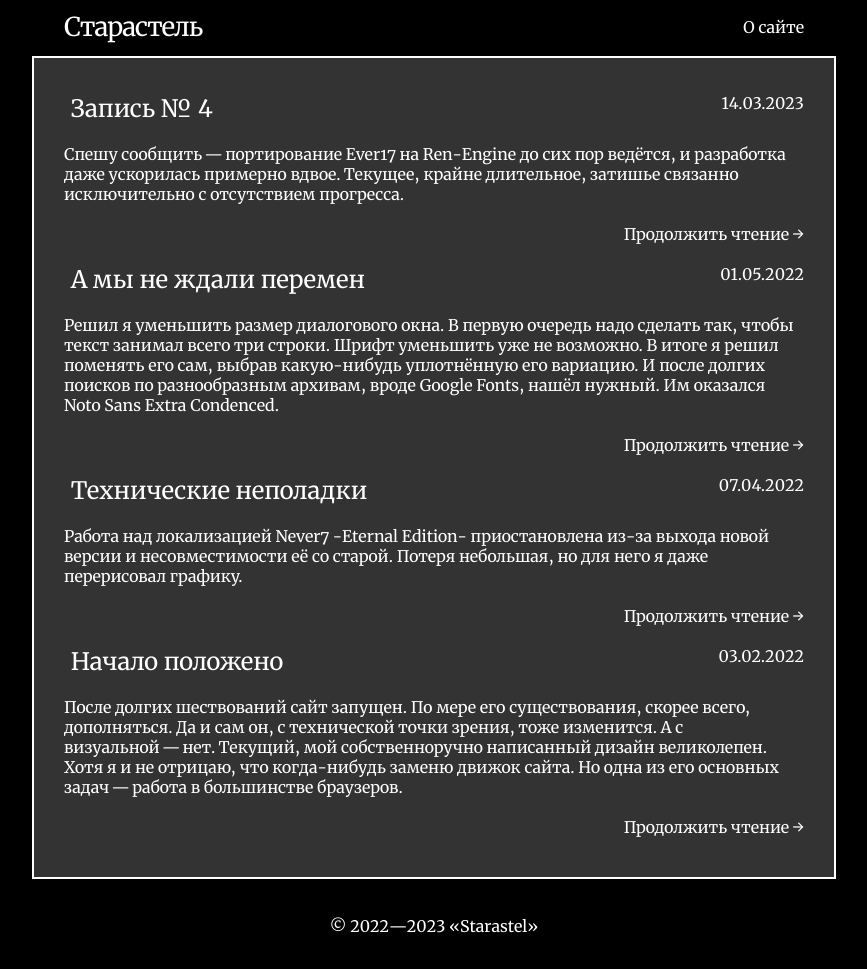
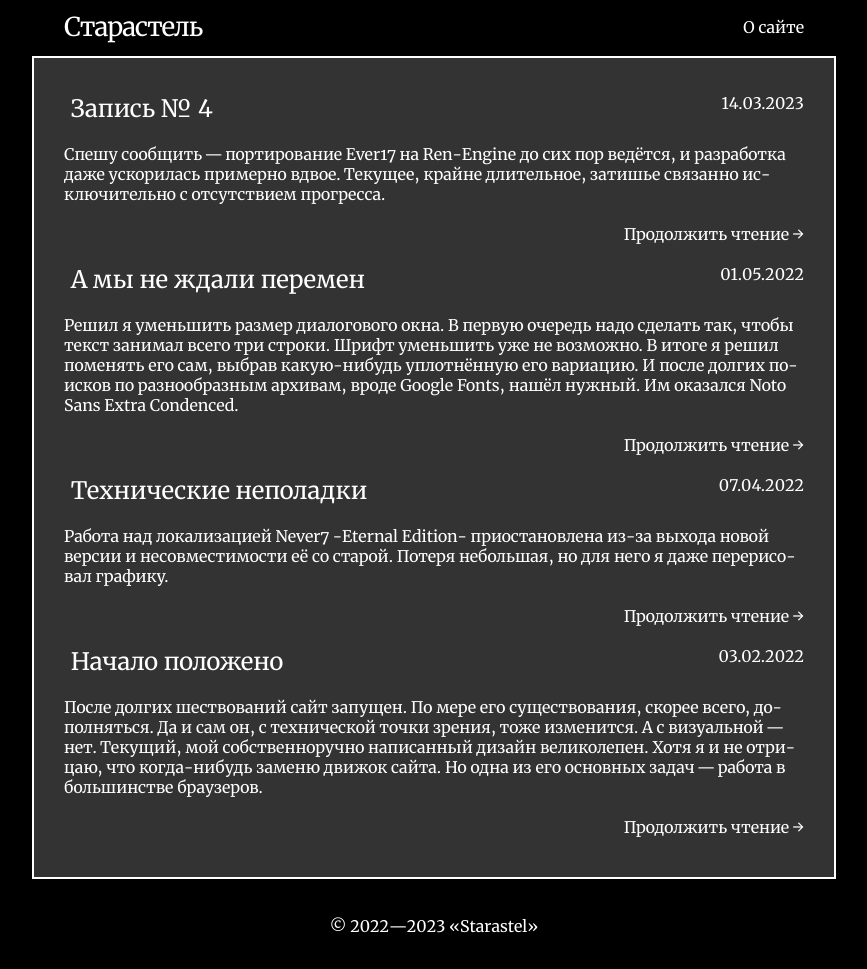
Before and after one commit to Starastel/stStarastel, a Jekyll site: the page built from index.html, in a window 1280 px wide. Shown: the whole page, without its empty margins (206-1073 px from the left). Built offline with Jekyll 4.4.1, drawn with Linux system fonts in a browser that asks for light colours; the list of posts is cut into pages by our own code.

Commit message:
Update main.scss

```diff
--- a/assets/main.scss
+++ b/assets/main.scss
@@ -129,6 +129,7 @@ p {
 	text-align: left;
 	text-indent: 0pt;
 	margin-bottom: 15pt;
+	hyphens: auto;
 }
 
 .on {font-variant-numeric: oldstyle-nums;}
```
